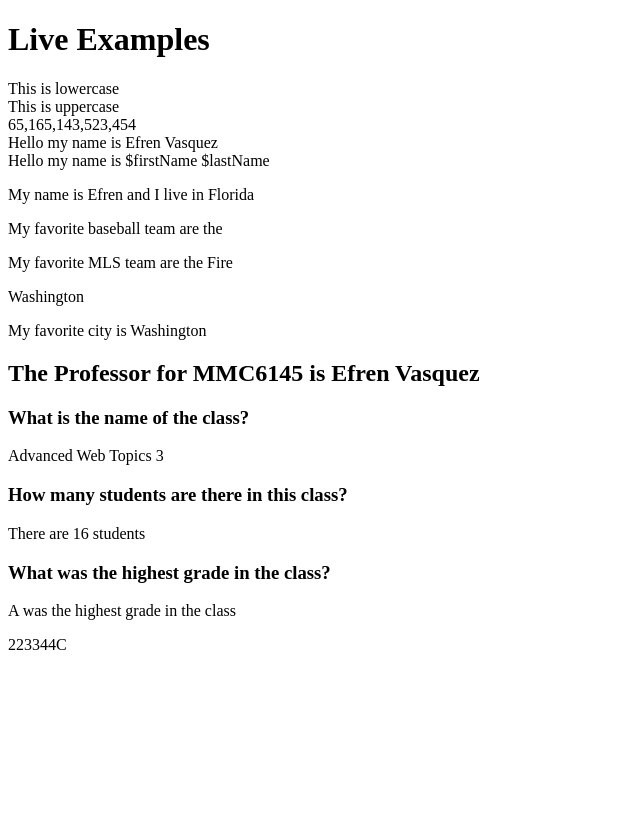
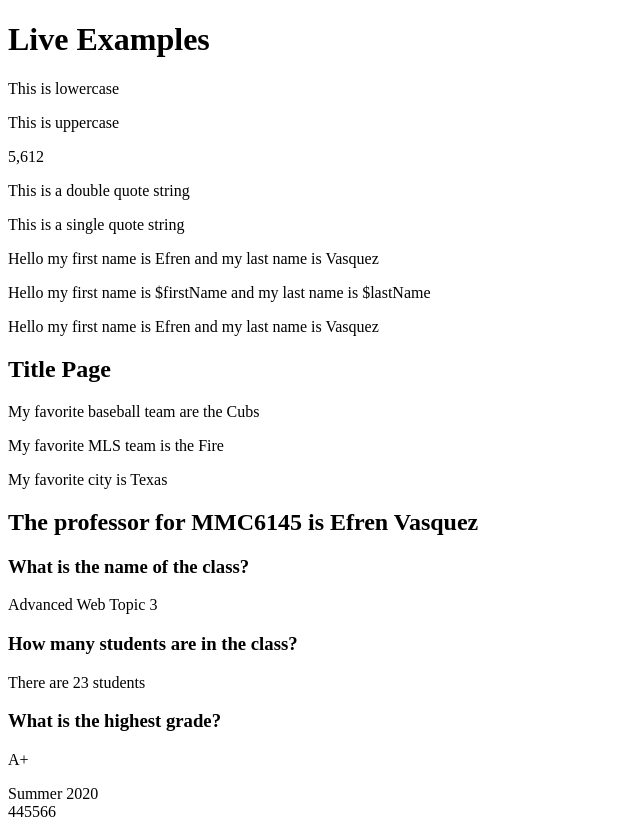
Before and after one commit to vp811/mmc6145, a PHP site: page /examples.php in a window 1280 px wide. Shown: the whole page, without its empty margins (0-640 px from the left). Before the commit the page ends 650 px from the top, so only its background shows below. Run offline with PHP 8.4, Linux system fonts and the light colour scheme; data that the repository does not hold is empty.

Commit message:
Live class examples

```diff
--- a/week-2/live-class/examples.php
+++ b/week-2/live-class/examples.php
@@ -8,9 +8,8 @@
   </head>
   <body>
     <h1>Live Examples</h1>
-
     <?php
-      //Valid ways to code variables
+      //Valid ways to code variable
       $first_name;
       $person;
       $address1;
@@ -20,99 +19,102 @@
       $slider = "This is lowercase";
       $Slider = "This is uppercase";
 
-      echo $slider . "<br />";
-      echo $Slider . "<br />";
+      echo "<p>$slider</p>";
+      echo "<p>$Slider</p>";
 
       //Numbers - Integers
-      $number1 = 5;
-      $number2 = -4;
-      $number3 = 65165143523454;
+      $number1 = 143;
+      $number2 = -1233;
+      $number3 = 4;
+      $number4 = 5612;
 
-      echo number_format($number3) . "<br />";
+      echo number_format($number4) . "<br />";
 
-      //Floats
-      $floats1 = 2.5;
-      $floats2 = 125.7;
-      $floats3 = -156.7;
+      //Numbers - Floats
+      $floats1 = 5.5;
+      $floats2 = -3.5;
+      $floats3 = 265.54;
 
-      //Boolean
+      //Booleans
       $slider = true;
       $slider = false;
 
       //Strings
-      $strings1 = "This is a double quotation string";
-      $strings2 = 'This is a single quotation string';
+      $string1 = "<p class='entry-content'>This is a double quote string</p>";
+      $string2 = '<p>This is a single quote string</p>';
+
+      echo $string1;
+      echo $string2;
 
       $firstName = "Efren";
-      $lastName = "Vasquez";
+      $lastName  = "Vasquez";
 
-      echo "Hello my name is $firstName $lastName" . "<br />";
-      echo 'Hello my name is $firstName $lastName' . "<br />";
+      echo "<p>Hello my first name is $firstName and my last name is $lastName</p>";
+      echo '<p>Hello my first name is $firstName and my last name is $lastName</p>';
+      echo '<p>Hello my first name is ' . $firstName . ' and my last name is ' . $lastName . '</p>';
+    ?>
 
-      echo "<p class='entry-content'>My name is $firstName and I live in Florida</p>";
+    <h2 class="entry-title"><?php echo "Title Page"; ?></h2>
 
-      //Arrays
-      $teams = array (
+    <?php
+      //Arrays - Indexed
+      $teams = array(
         "Cubs",
-        "Bears",
         "Bulls",
-        "Blackhawks"
+        "Blackhawks",
+        "Bears"
       );
 
-      echo "<p class='team'>My favorite baseball team are the $teams[4]</p>";
+      echo "<p>My favorite baseball team are the $teams[0]</p>";
 
       $teams[] = "Fire";
+      echo "<p>My favorite MLS team is the $teams[4]</p>";
 
-      echo "<p class='team'>My favorite MLS team are the $teams[4]</p>";
-
-      //Associative Arrays
+      //Associative Array
       $citiesStates = array(
-        "Gainesville" => "Florida",
-        "Seattle"     => "Washington",
-        "Houston"     => "Texas"
+        "Gainesville"  => "Florida",
+        "Seattle"      => "Washington",
+        "Houston"      => "Texas"
       );
 
-      echo $citiesStates['Seattle'];
+      $favoriteState = $citiesStates["Houston"];
+      echo "<p>My favorite city is $favoriteState</p>";
 
-      $favoriteCity = $citiesStates['Seattle'];
-      echo "<p>My favorite city is $favoriteCity</p>";
-
-      //Multidimensional Array
+      //Multidimensional Arrays
       $students = array(
-        "Steve"   => array(
+        "Steve" => array(
           "Student ID"  => 112233,
-          "Grades"      => "A"
+          "Grades"      => "A+"
         ),
         "Allison" => array(
-          "Student ID"  => 223344,
+          "Student ID"  => 445566,
           "Grades"      => "A-"
         ),
-        "Billy"   => array(
-          "Student ID"  => 556677,
+        "Billy" => array(
+          "Student ID"  => 778899,
           "Grades"      => "C"
         )
       );
 
       $mmc6145 = array(
         "Professor"           => "Efren Vasquez",
-        "Class Name"          => "Advanced Web Topics 3",
+        "Class Name"          => "Advanced Web Topic 3",
         "Students"            => $students,
         "Semester"            => "Summer 2020",
-        "Number of Students"  => 16
+        "Number of Students"  => 23
       );
 
-      echo "<h2>The Professor for MMC6145 is {$mmc6145['Professor']}</h2>";
+      echo "<h2>The professor for MMC6145 is {$mmc6145['Professor']}</h2>";
       echo "<h3>What is the name of the class?</h3>";
-      echo $mmc6145['Class Name'];
-      echo "<h3>How many students are there in this class?</h3>";
-      echo "<p>There are {$mmc6145['Number of Students']} students</p>";
-      echo "<h3>What was the highest grade in the class?</h3>";
-      echo "<p>" . $mmc6145['Students']["Steve"]["Grades"] . " was the highest grade in the class</p>";
+      echo $mmc6145["Class Name"];
+      echo "<h3>How many students are in the class?</h3>";
+      echo "<p>There are {$mmc6145['Number of Students']} students </p>";
+      echo "<h3>What is the highest grade?</h3>";
+      echo "<p>" . $mmc6145["Students"]["Steve"]["Grades"] . "</p>";
+      echo $mmc6145["Semester"] . "<br />";
+      echo $mmc6145["Students"]["Allison"]["Student ID"];
+    ?>
 
-      echo $mmc6145['Students']["Allison"]["Student ID"];
-      echo $mmc6145['Students']["Billy"]["Grades"];
-
-    ?>
 
   </body>
 </html>
```
